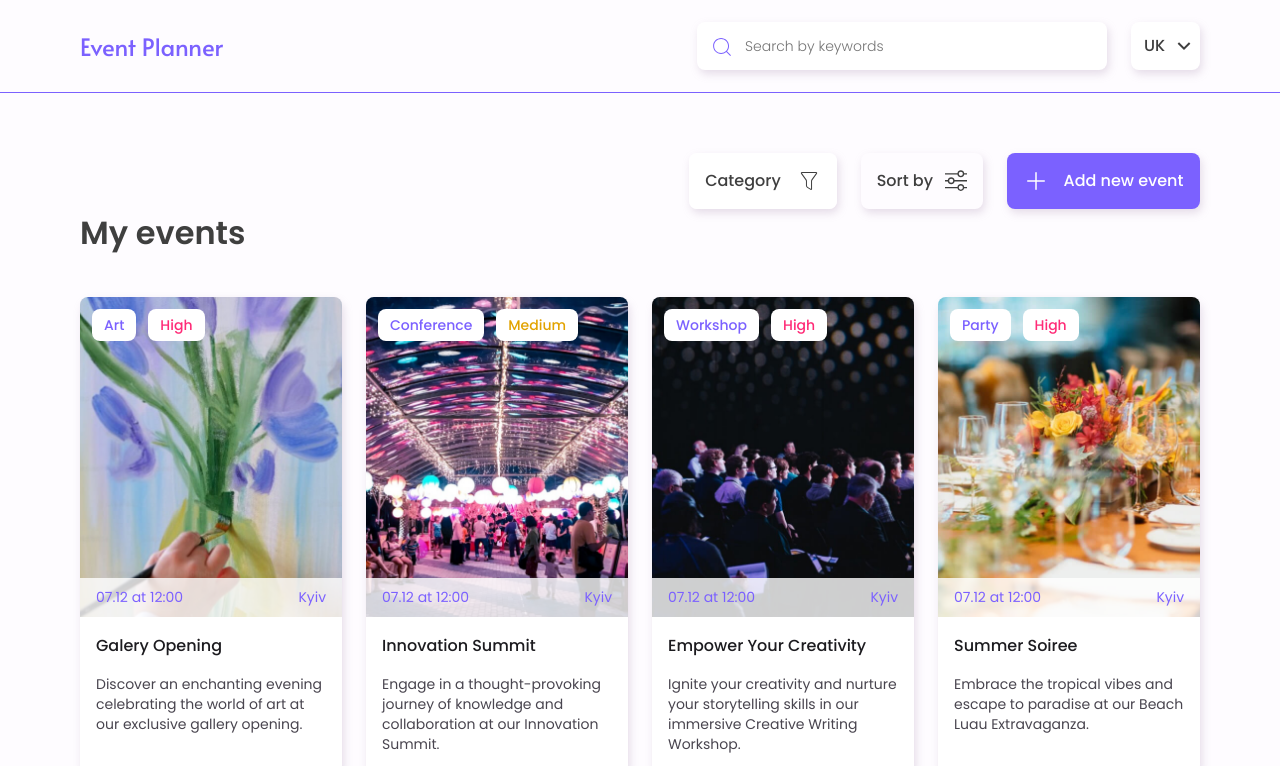
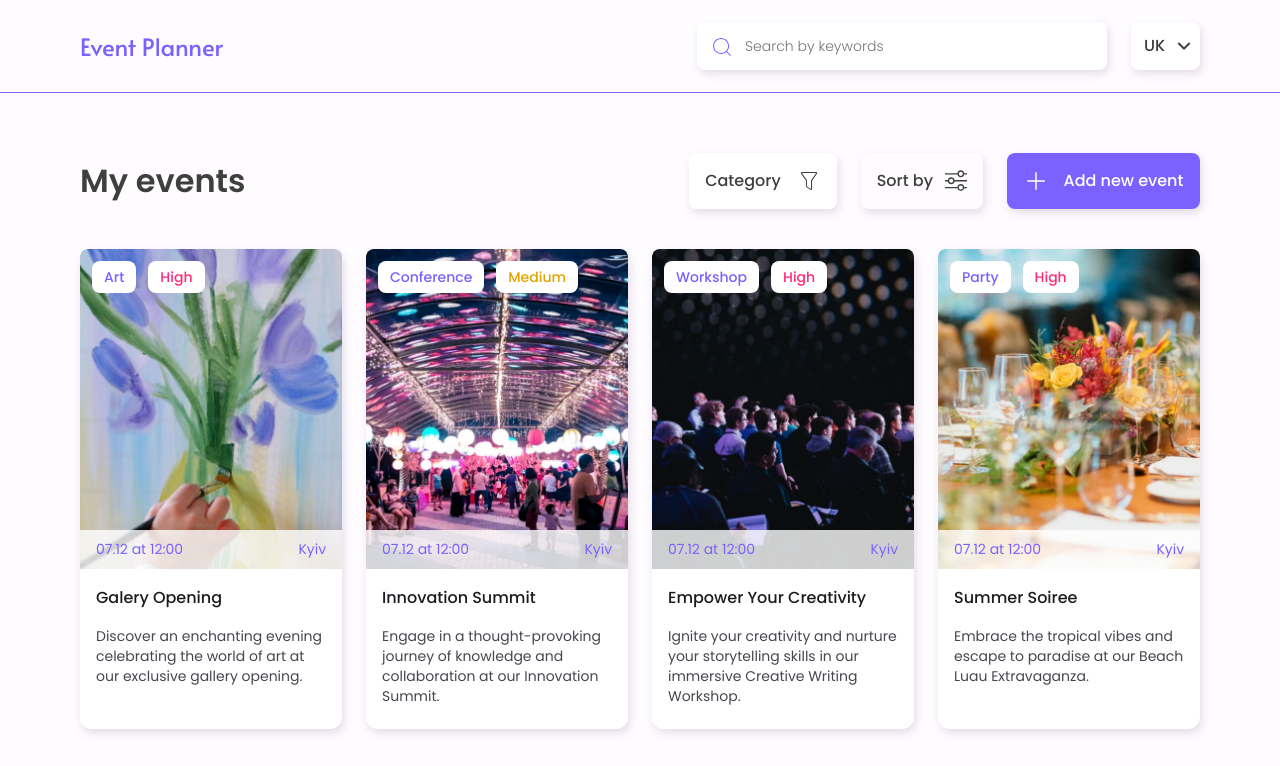
Before and after one commit to JustIrish/event-planner, a React (Create React App) app: page / in a window 1280 px wide. Shown: the top 766 px of the page. Built offline with nearby package versions, Linux system fonts and the light colour scheme.

Commit message:
fix mainTitle styles

```diff
--- a/src/components/BackLink/BackLink.styled.js
+++ b/src/components/BackLink/BackLink.styled.js
@@ -7,7 +7,6 @@ export const BackLinkStyled = styled(Link)`
   display: inline-flex;
   align-items: center;
   gap: 8px;
-  margin-bottom: 25px;
   color: #7b61ff;
   text-decoration: none;
   font-size: 14px;
--- a/src/components/MainTitle/MainTitle.styled.js
+++ b/src/components/MainTitle/MainTitle.styled.js
@@ -2,6 +2,7 @@ import styled from 'styled-components';
 import { mediaQueries } from 'styles/mediaQueries';
 
 export const MainTitleStyled = styled.h1`
+  margin-top: 25px;
   font-size: 24px;
   color: #3f3f3f;
 
--- a/src/pages/HomePage.js
+++ b/src/pages/HomePage.js
@@ -2,13 +2,16 @@ import ActionBar from 'components/ActionBar/ActionBar';
 import EventsList from 'components/EventsList/EventsList';
 import MainTitle from 'components/MainTitle/MainTitle';
 import useWindowDimensions from 'hooks/useWindowDimensions';
+import { TitleWrap } from './pagesStyles/HomePage.styled';
 
 const Home = () => {
   const { width } = useWindowDimensions();
   return (
     <>
-      <ActionBar />
-      {width > 767 && <MainTitle>My events</MainTitle>}
+      <TitleWrap>
+        <ActionBar />
+        {width > 767 && <MainTitle>My events</MainTitle>}
+      </TitleWrap>
       <EventsList />
     </>
   );
--- a/src/pages/pagesStyles/EventDetailsPage.styled.js
+++ b/src/pages/pagesStyles/EventDetailsPage.styled.js
@@ -3,6 +3,7 @@ import { mediaQueries } from 'styles/mediaQueries';
 
 export const Wrap = styled.div`
   ${mediaQueries('desktop')`
+
   width: 628px;
   margin: 0 auto;`};
 `;
--- /dev/null
+++ b/src/pages/pagesStyles/HomePage.styled.js
@@ -0,0 +1,15 @@
+import styled from 'styled-components';
+import { mediaQueries } from 'styles/mediaQueries';
+
+export const TitleWrap = styled.div`
+  ${mediaQueries('desktop')`
+ display: flex;
+ flex-direction: row-reverse;
+ align-items: center;
+ justify-content: space-between;
+
+ h1{
+    margin: 0;
+ }
+ `};
+`;
```
